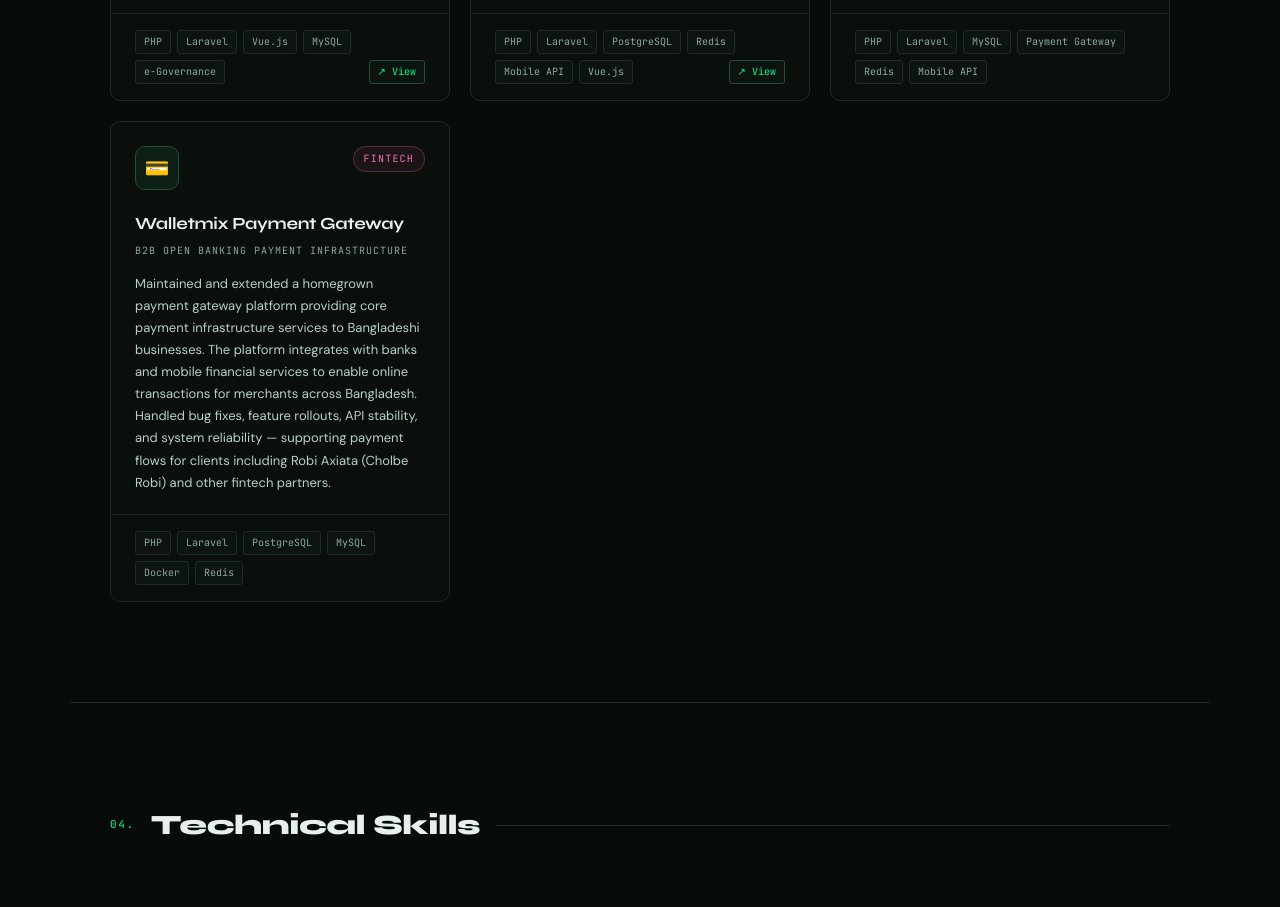
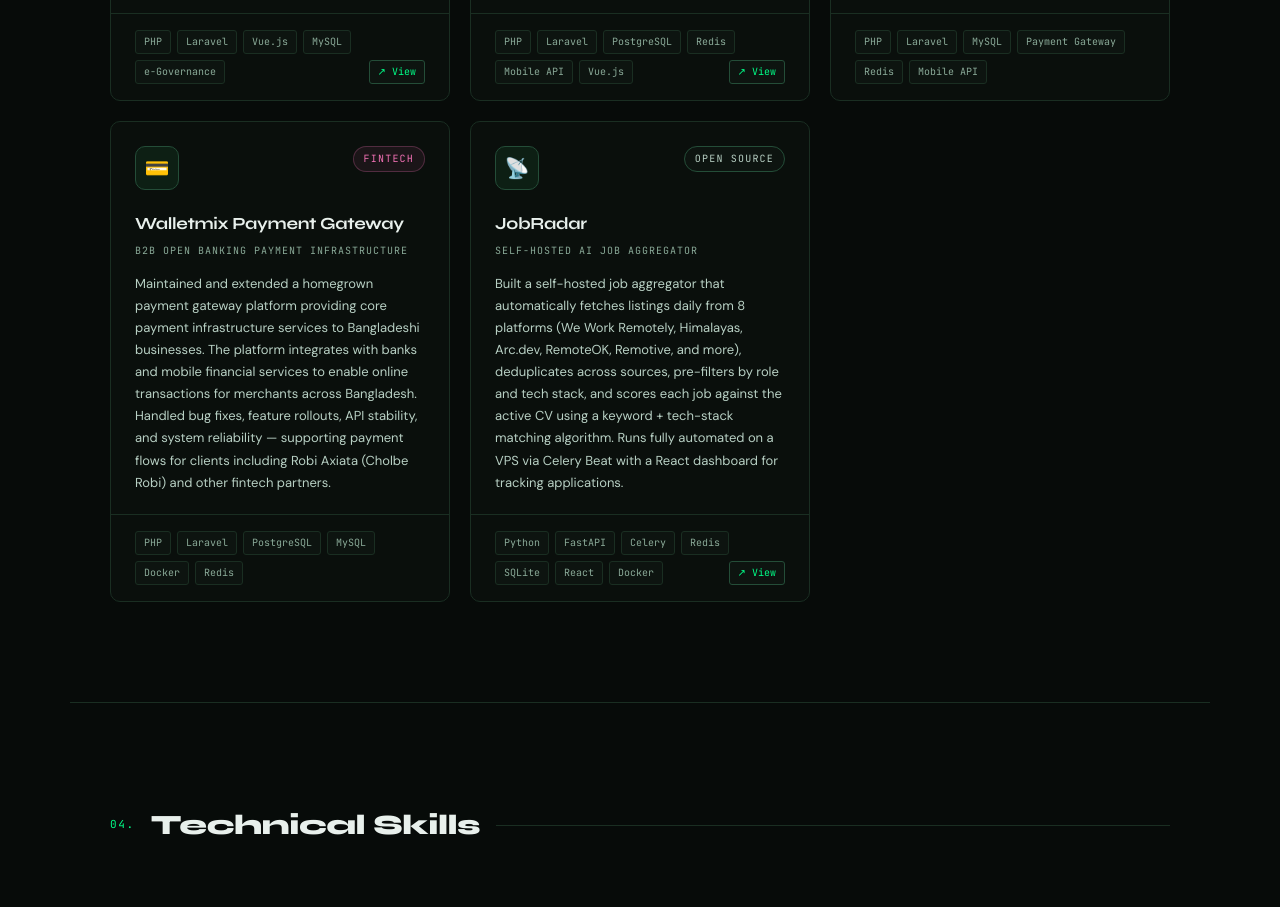
Before and after one commit to x-slasher/my_portfolio, a React (Vite) app: page / in a window 1280 px wide. Shown: the part 4680-5587 px from the top of the page. Built offline with nearby package versions, Linux system fonts and the light colour scheme; no server answers.

Commit message:
new project added (#2)

```diff
--- a/src/data/content.js
+++ b/src/data/content.js
@@ -226,6 +226,18 @@ export const projects = [
     tags: ['PHP', 'Laravel', 'PostgreSQL', 'MySQL', 'Docker', 'Redis'],
     link: null,
   },
+  {
+    id: 'jobradar',
+    icon: '📡',
+    name: 'JobRadar',
+    type: 'Open Source',
+    typeStyle: 'opensource',
+    subtitle: 'Self-Hosted AI Job Aggregator',
+    description:
+      'Built a self-hosted job aggregator that automatically fetches listings daily from 8 platforms (We Work Remotely, Himalayas, Arc.dev, RemoteOK, Remotive, and more), deduplicates across sources, pre-filters by role and tech stack, and scores each job against the active CV using a keyword + tech-stack matching algorithm. Runs fully automated on a VPS via Celery Beat with a React dashboard for tracking applications.',
+    tags: ['Python', 'FastAPI', 'Celery', 'Redis', 'SQLite', 'React', 'Docker'],
+    link: 'https://github.com/x-slasher/jobradar',
+  },
 ]
 
 export const skills = {
```
Also changed, not shown: 1 other file (tests, documents, lock files or other folders).
